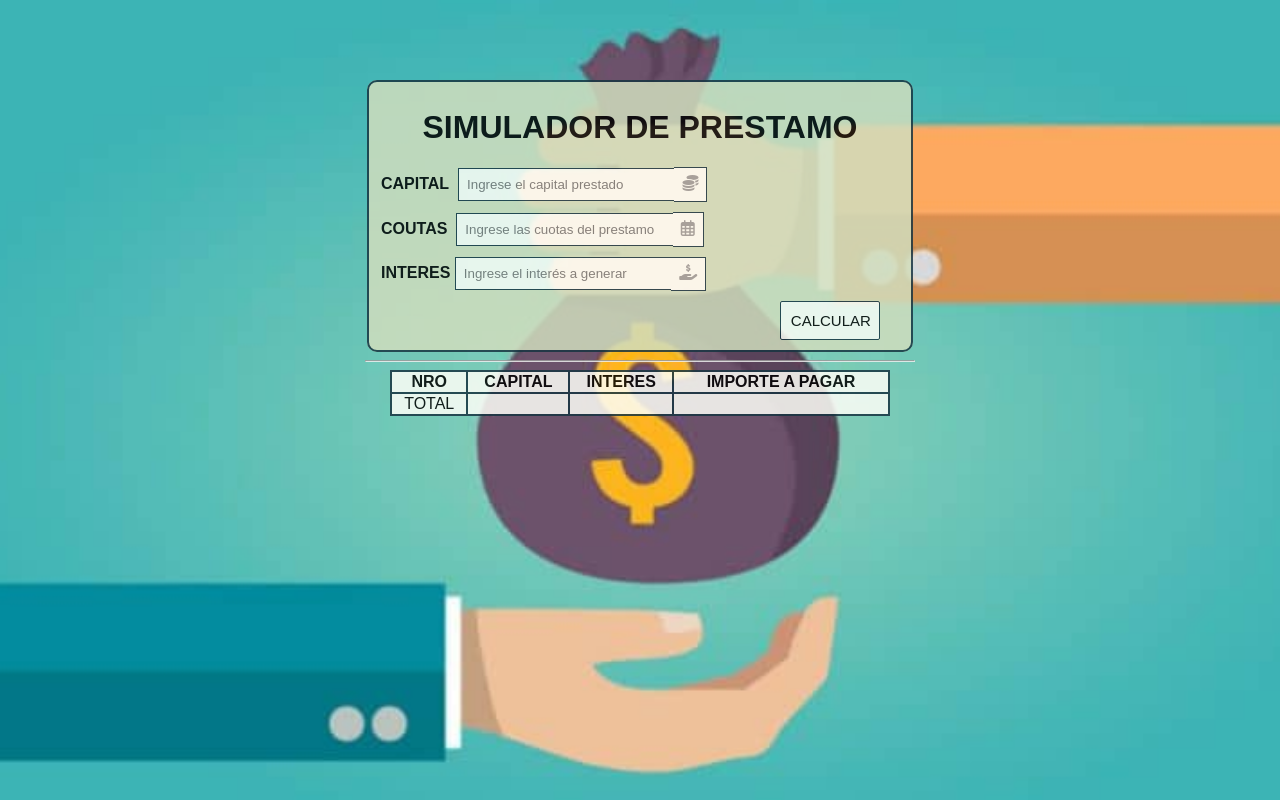
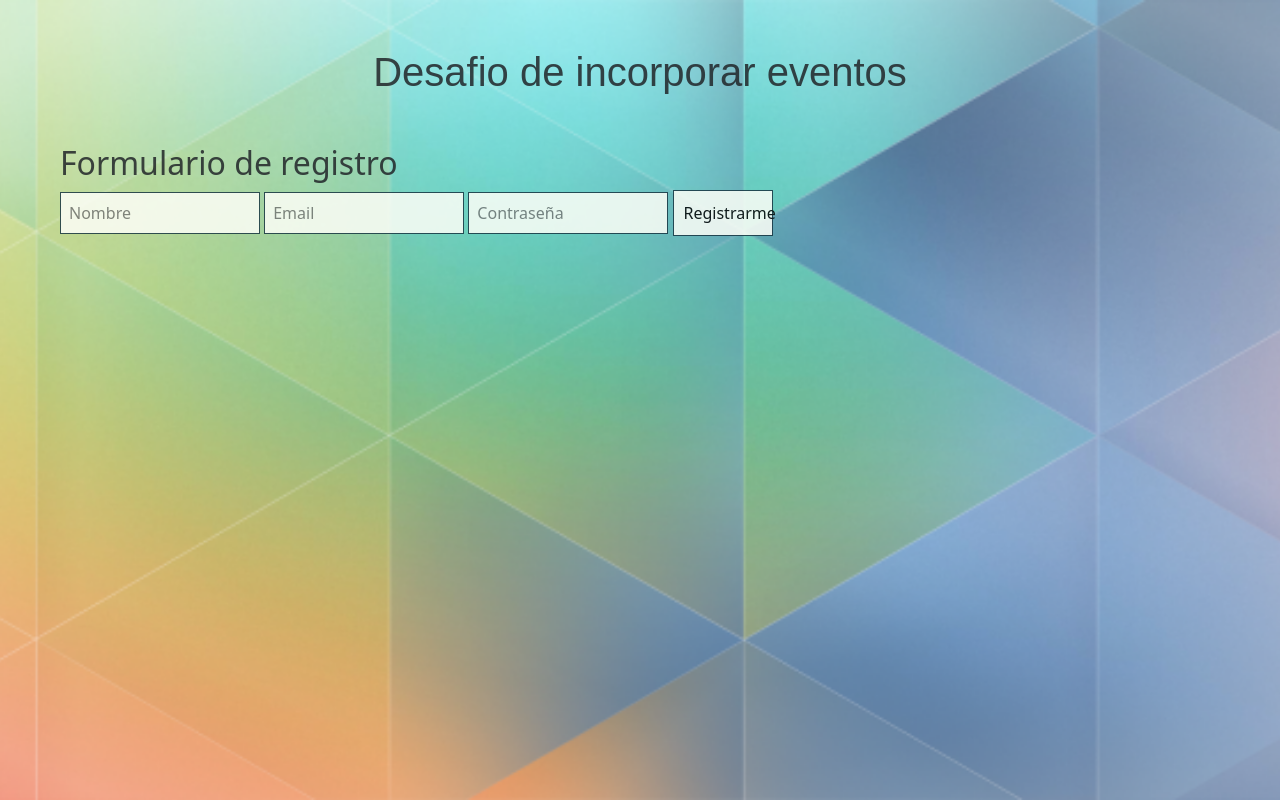
Before and after one commit to SantiagoL1804/repoJavaScript, a plain HTML site: page index.html in a window 1280 px wide. Drawn offline with nearby package versions, Linux system fonts and the light colour scheme.

Commit message:
Hice modificaciones al entregable

```diff
--- a/css/prestamo.css
+++ b/css/prestamo.css
@@ -1,5 +1,6 @@
 body {
-  background: url("../assets/Icono-prestamo.jpg") no-repeat center center fixed;
+  background: url("../assets/Plasma-Next-fondo.png") no-repeat center center
+    fixed;
   background-size: cover;
   opacity: 0.85;
 }
--- a/index.html
+++ b/index.html
@@ -8,75 +8,28 @@
       src="https://kit.fontawesome.com/3c44aa10f3.js"
       crossorigin="anonymous"
     ></script>
-    <link rel="stylesheet" href="js/funciones.js" />
-    <link rel="stylesheet" href="js/objetos.js" />
-    <link rel="stylesheet" href="js/clases.js" />
     <link rel="stylesheet" href="css/prestamo.css" />
+    <link
+      href="https://cdn.jsdelivr.net/npm/bootstrap@5.1.3/dist/css/bootstrap.min.css"
+      rel="stylesheet"
+      integrity="sha384-1BmE4kWBq78iYhFldvKuhfTAU6auU8tT94WrHftjDbrCEXSU1oBoqyl2QvZ6jIW3"
+      crossorigin="anonymous"
+    />
     <title>Simulador de Prestamo</title>
   </head>
   <body>
-    <div class="form">
-      <fieldset>
-        <h1>SIMULADOR DE PRESTAMO</h1>
-        <form>
-          <div>
-            <label for="capital"
-              >CAPITAL
-              <input
-                type="text"
-                placeholder="Ingrese el capital prestado"
-                id="capital"
-              />
-              <i class="fas fa-coins"></i>
-            </label>
-          </div>
-          <div>
-            <label for="couta"
-              >COUTAS
-              <input
-                type="text"
-                placeholder="Ingrese las cuotas del prestamo"
-                id="couta"
-              />
-              <i class="far fa-calendar-alt"></i>
-            </label>
-          </div>
-          <div>
-            <label for="interes"
-              >INTERES
-              <input
-                type="text"
-                placeholder="Ingrese el interés a generar"
-                id="interes"
-              />
-              <i class="fas fa-hand-holding-usd"></i>
-            </label>
-          </div>
-        </form>
-        <button onclick="gen_table();">CALCULAR</button>
-      </fieldset>
-      <hr />
-      <table class="tab">
-        <thead>
-          <tr>
-            <td>NRO</td>
-            <td>CAPITAL</td>
-            <td>INTERES</td>
-            <td>IMPORTE A PAGAR</td>
-          </tr>
-        </thead>
-        <tbody id="tab"></tbody>
-        <tfoot>
-          <tr>
-            <td class="ft">TOTAL</td>
-            <td id="t1"></td>
-            <td id="t2"></td>
-            <td id="t3"></td>
-          </tr>
-        </tfoot>
-      </table>
-    </div>
+    <header id="header" class="border-grey m-5">
+      <h1>Desafio de incorporar eventos</h1>
+    </header>
+    <section class="border-grey container m-5">
+      <h2>Formulario de registro</h2>
+      <form id="formulario" class="border-grey register-form">
+        <input type="text" name="name" placeholder="Nombre" />
+        <input type="text" name="email" placeholder="Email" />
+        <input type="password" name="password" placeholder="Contraseña" />
+        <button>Registrarme</button>
+      </form>
+    </section>
   </body>
-  <script src="js/prestamo.js"></script>
-  <script src="js/arrays.js"></script>
+  <script src="js/eventos.js"></script>
 </html>
--- /dev/null
+++ b/js/eventos.js
@@ -0,0 +1,10 @@
+const form = document.querySelector("#formulario");
+const enviarFormulario = (event) => {
+  event.preventDefault();
+  const { name, email, password } = event.target;
+  console.log(name.value, email.value, password.value);
+  if (name.value.length === 0) alert("El nombre no es valido");
+  if (email.value.length === 0) alert("El email no es valido");
+  if (password.value.length === 0) alert("La contraseña no es valida");
+};
+form.addEventListener("submit", enviarFormulario);
```
Also changed, not shown: assets/Plasma-Next-fondo.png (added), assets/fondo-eventos.jpg (added).
